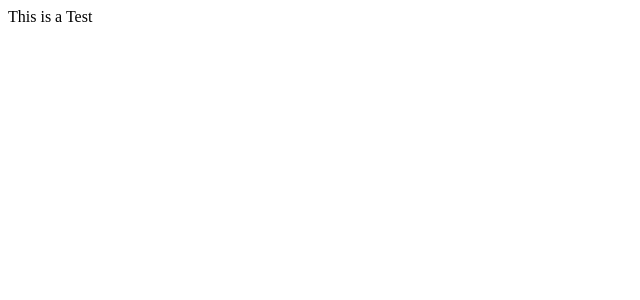
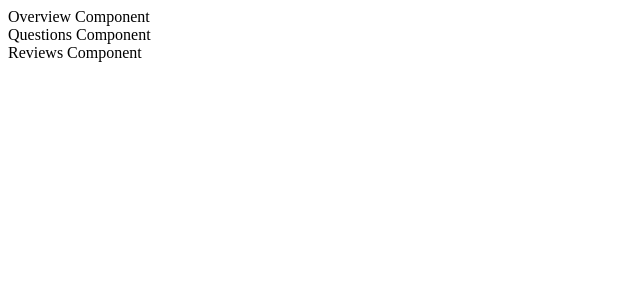
Before and after one commit to Hellequin5/frontend-capstone, a React app: page / in a window 1280 px wide. Shown: the top 300 px of the page, without its empty margins (0-640 px from the left). Built offline with nearby package versions, Linux system fonts and the light colour scheme; no server answers; the HTML template or start-up script is replaced by a standard one.

Commit message:
stubs complete

```diff
--- a/client/src/index.jsx
+++ b/client/src/index.jsx
@@ -1,8 +1,10 @@
 import React, {useState} from 'react';
 import ReactDOM from 'react-dom';
-//import API_KEY from './config.js';
 import axios from 'axios';
 import getStartingPid from './getStartingPid.jsx'
+import Overview from './overview/index.jsx'
+import Questions from './questions/index.jsx'
+import Reviews from './reviews/index.jsx'
 
 class App extends React.Component {
   constructor(props) {
@@ -47,7 +49,11 @@ class App extends React.Component {
 
   render () {
     return (
-      <div> This is a Test</div>
+      <div>
+        <Overview />
+        <Questions />
+        <Reviews />
+      </div>
     )
   }
 }
--- /dev/null
+++ b/client/src/overview/index.jsx
@@ -0,0 +1,14 @@
+import React from 'react';
+
+const Overview = (props) => {
+
+  return (
+    <div>
+
+    Overview Component
+
+    </div>
+  )
+}
+
+module.exports = Overview;
--- /dev/null
+++ b/client/src/questions/index.jsx
@@ -0,0 +1,14 @@
+import React from 'react';
+
+const Questions = (props) => {
+
+  return (
+    <div>
+
+    Questions Component
+
+    </div>
+  )
+}
+
+module.exports = Questions;
--- /dev/null
+++ b/client/src/reviews/index.jsx
@@ -0,0 +1,14 @@
+import React from 'react';
+
+const Reviews = (props) => {
+
+  return (
+    <div>
+
+    Reviews Component
+
+    </div>
+  )
+}
+
+module.exports = Reviews;
```
Also changed, not shown: 2 other files (tests, documents, lock files or other folders).
